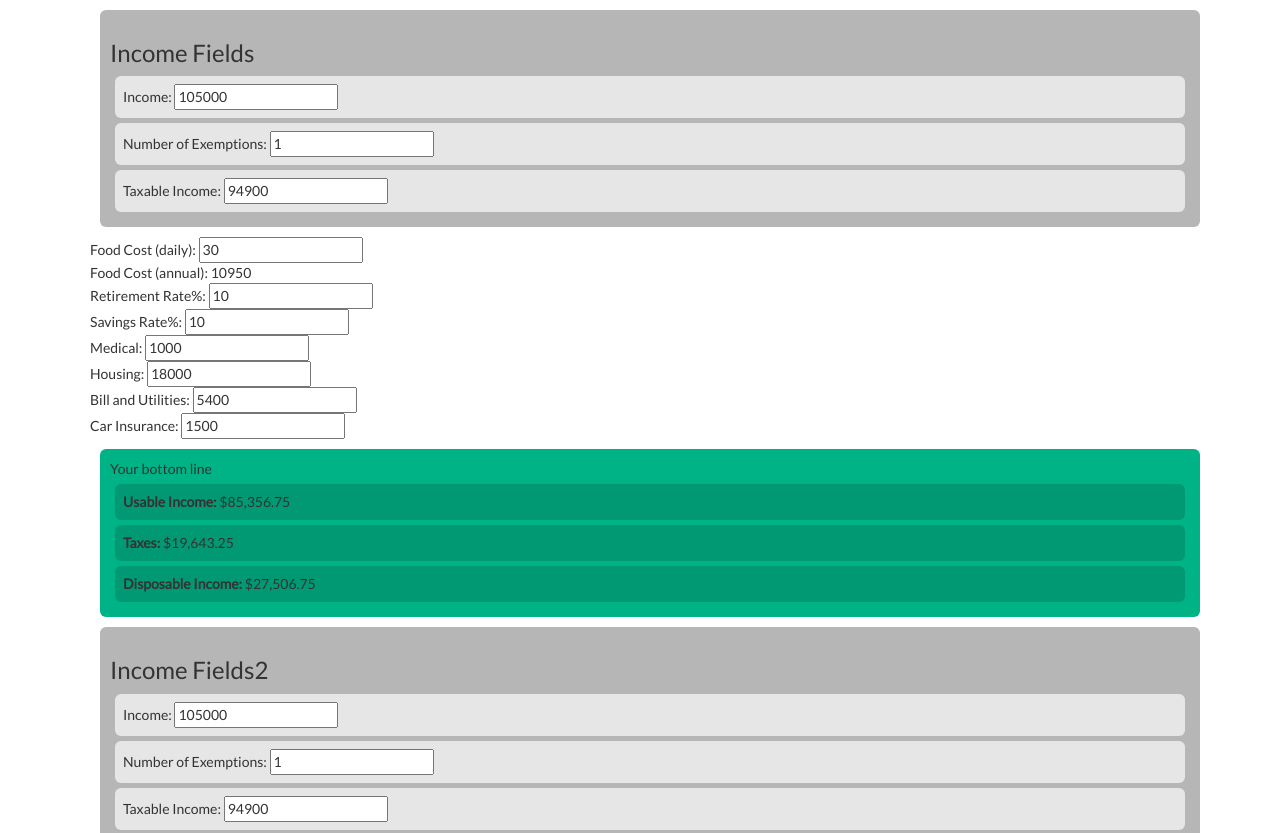
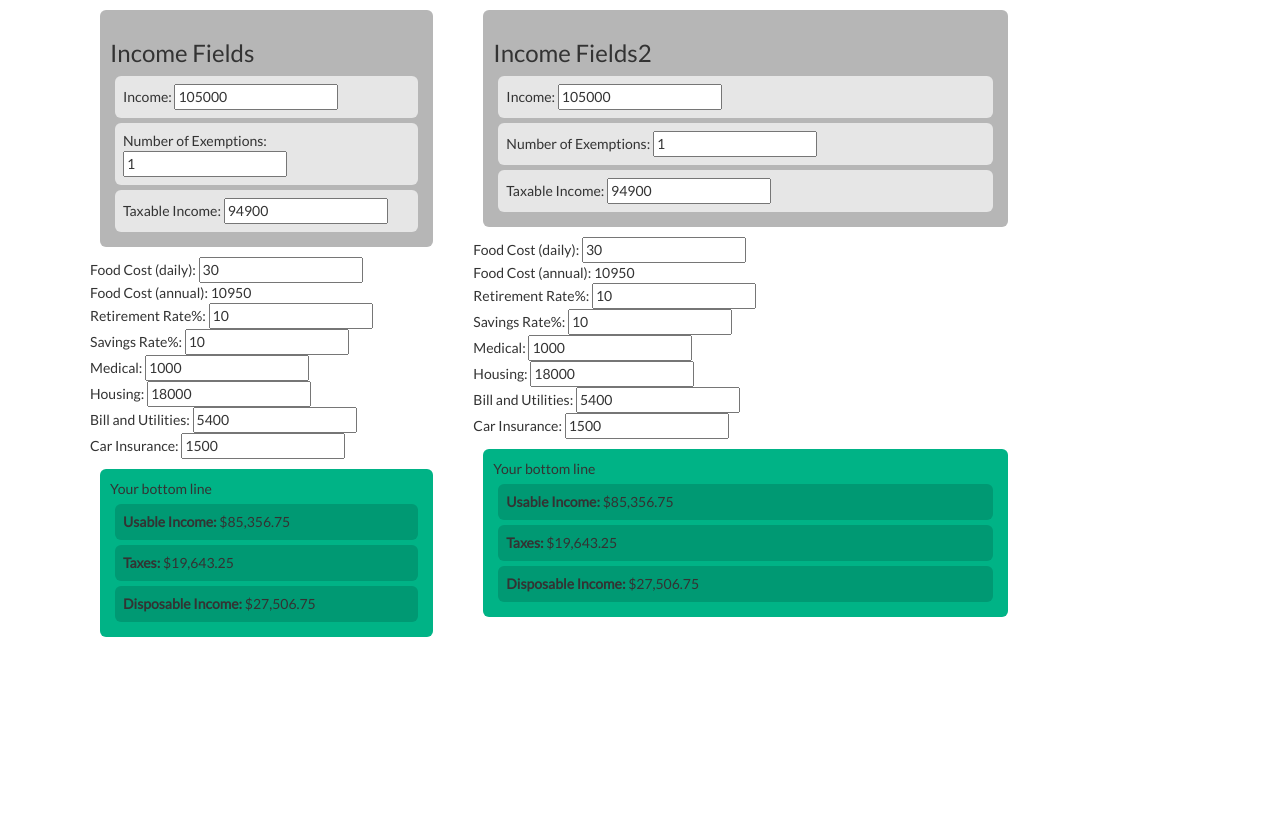
Before and after one commit to jdlawrence/IncomeAnalysis, a website: page public/index.html in a window 1280 px wide. Shown: the top 833 px of the page. After the commit the page ends 800 px from the top, so only its background shows below. Drawn offline with nearby package versions, Linux system fonts and the light colour scheme.

Commit message:
Got my two column layout working

```diff
--- a/public/index.html
+++ b/public/index.html
@@ -19,10 +19,12 @@
   <div class="container">
     <div id="header"></div>
     <div id="main">
+      <div class="row">
         <div ng-controller='incomeController'>
 
           <!-- Display of first city -->
-        <div class="incomeFields">
+          <div class="firstCity col-md-4">
+            <div class="incomeFields" >
               <h3>Income Fields</h3>
               <div class="incomeInput">
                 Income: <input type="number" min="0" ng-model="income" ng-init="updateIncome()" ng-change="updateIncome()">
@@ -64,8 +66,10 @@
               <div class="finalAmounts"><b>Taxes: </b> {{ tax | currency }} </div>
               <div class="finalAmounts"><b>Disposable Income: </b> {{ disposableIncome | currency }} </div>
             </div>
+          </div>
 
           <!-- Display of 2nd City -->
+          <div class="secondCity col-md-6">
             <div class="incomeFields">
               <h3>Income Fields2</h3>
               <div class="incomeInput">
@@ -108,8 +112,10 @@
               <div class="finalAmounts"><b>Taxes: </b> {{ tax2 | currency }} </div>
               <div class="finalAmounts"><b>Disposable Income: </b> {{ disposableIncome2 | currency }} </div>
             </div>
+          </div>
 
-
+        </div>
+        <!-- End of row divs -->
       </div>
 
     </div>
```
Lines whose indentation alone changed are shown as unchanged.
